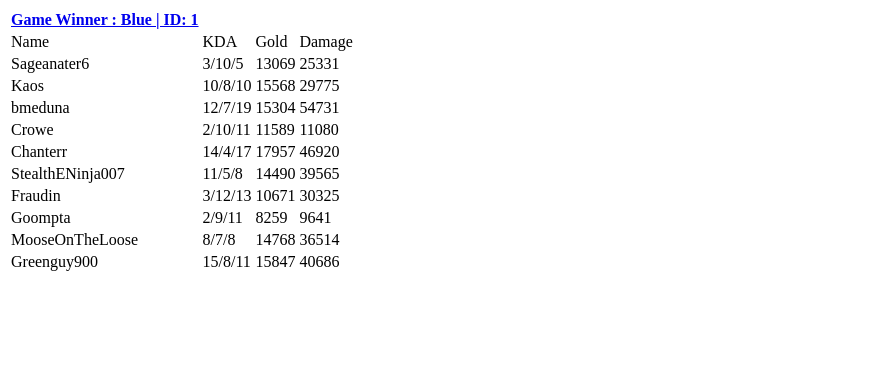
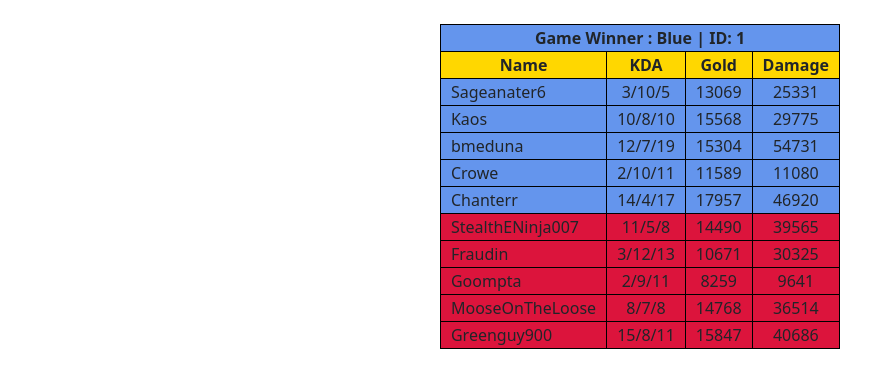
Before and after one commit to jnaumannndsu/LoLClubWebsite, a Django app: page /statsviewer/stats_home/game/1 in a window 1280 px wide. Shown: the top 388 px of the page, without its empty margins (0-892 px from the left). Run offline with Django 5.2, Linux system fonts and the light colour scheme; data comes from the database, SQL or seed files in the repository.

Commit message:
gamedetail update

```diff
--- a/statsviewer/templates/statsviewer/game_detail.html
+++ b/statsviewer/templates/statsviewer/game_detail.html
@@ -1,18 +1,20 @@
-
+{% extends "stats_generic.html" %}
+{% block content %}
 <table>
     <tr>
-        <th><a class="nav-link" href="{{ list.0.get_absolute_url }}"> Game Winner : {{list.0}} </a></th>
+        <th class="free center {% if list.0.winner == True %} blue_team {% else %} red_team {% endif %}" colspan="4"><a class="nav-link" href="{{ list.0.get_absolute_url }}"> Game Winner : {{list.0}} </a></th>
     </tr>
-        <tr><td>Name</td><td>KDA</td><td>Gold</td><td>Damage</td></tr>
-        <tr><td>{{list.1.player}}</td><td>{{list.1.kills}}/{{list.1.deaths}}/{{list.1.assists}}</td><td>{{list.1.gold}}</td><td>{{list.1.damage}}</td></tr>
-        <tr><td>{{list.2.player}}</td><td>{{list.2.kills}}/{{list.2.deaths}}/{{list.2.assists}}</td><td>{{list.2.gold}}</td><td>{{list.2.damage}}</td></tr>
-        <tr><td>{{list.3.player}}</td><td>{{list.3.kills}}/{{list.3.deaths}}/{{list.3.assists}}</td><td>{{list.3.gold}}</td><td>{{list.3.damage}}</td></tr>
-        <tr><td>{{list.4.player}}</td><td>{{list.4.kills}}/{{list.4.deaths}}/{{list.4.assists}}</td><td>{{list.4.gold}}</td><td>{{list.4.damage}}</td></tr>
-        <tr><td>{{list.5.player}}</td><td>{{list.5.kills}}/{{list.5.deaths}}/{{list.5.assists}}</td><td>{{list.5.gold}}</td><td>{{list.5.damage}}</td></tr>
-        <tr><td>{{list.6.player}}</td><td>{{list.6.kills}}/{{list.6.deaths}}/{{list.6.assists}}</td><td>{{list.6.gold}}</td><td>{{list.6.damage}}</td></tr>
-        <tr><td>{{list.7.player}}</td><td>{{list.7.kills}}/{{list.7.deaths}}/{{list.7.assists}}</td><td>{{list.7.gold}}</td><td>{{list.7.damage}}</td></tr>
-        <tr><td>{{list.8.player}}</td><td>{{list.8.kills}}/{{list.8.deaths}}/{{list.8.assists}}</td><td>{{list.8.gold}}</td><td>{{list.8.damage}}</td></tr>
-        <tr><td>{{list.9.player}}</td><td>{{list.9.kills}}/{{list.9.deaths}}/{{list.9.assists}}</td><td>{{list.9.gold}}</td><td>{{list.9.damage}}</td></tr>
-        <tr><td>{{list.10.player}}</td><td>{{list.10.kills}}/{{list.10.deaths}}/{{list.10.assists}}</td><td>{{list.10.gold}}</td><td>{{list.10.damage}}</td></tr>
-    <tr><td></br></td></tr>
+        <tr class="center" style="background-color: gold;"><th>Name</th><th>KDA</th><th>Gold</th><th>Damage</th></tr>
+        <tr class="blue_team"><td>{{list.1.player}}</td><td class="center">{{list.1.kills}}/{{list.1.deaths}}/{{list.1.assists}}</td><td class="center">{{list.1.gold}}</td><td class="center">{{list.1.damage}}</td></tr>
+        <tr class="blue_team"><td>{{list.2.player}}</td><td class="center">{{list.2.kills}}/{{list.2.deaths}}/{{list.2.assists}}</td><td class="center">{{list.2.gold}}</td><td class="center">{{list.2.damage}}</td></tr>
+        <tr class="blue_team"><td>{{list.3.player}}</td><td class="center">{{list.3.kills}}/{{list.3.deaths}}/{{list.3.assists}}</td><td class="center">{{list.3.gold}}</td><td class="center">{{list.3.damage}}</td></tr>
+        <tr class="blue_team"><td>{{list.4.player}}</td><td class="center">{{list.4.kills}}/{{list.4.deaths}}/{{list.4.assists}}</td><td class="center">{{list.4.gold}}</td><td class="center">{{list.4.damage}}</td></tr>
+        <tr class="blue_team"><td>{{list.5.player}}</td><td class="center">{{list.5.kills}}/{{list.5.deaths}}/{{list.5.assists}}</td><td class="center">{{list.5.gold}}</td><td class="center">{{list.5.damage}}</td></tr>
+        <tr class="red_team"><td>{{list.6.player}}</td><td class="center">{{list.6.kills}}/{{list.6.deaths}}/{{list.6.assists}}</td><td class="center">{{list.6.gold}}</td><td class="center">{{list.6.damage}}</td></tr>
+        <tr class="red_team"><td>{{list.7.player}}</td><td class="center">{{list.7.kills}}/{{list.7.deaths}}/{{list.7.assists}}</td><td class="center">{{list.7.gold}}</td><td class="center">{{list.7.damage}}</td></tr>
+        <tr class="red_team"><td>{{list.8.player}}</td><td class="center">{{list.8.kills}}/{{list.8.deaths}}/{{list.8.assists}}</td><td class="center">{{list.8.gold}}</td><td class="center">{{list.8.damage}}</td></tr>
+        <tr class="red_team"><td>{{list.9.player}}</td><td class="center">{{list.9.kills}}/{{list.9.deaths}}/{{list.9.assists}}</td><td class="center">{{list.9.gold}}</td><td class="center">{{list.9.damage}}</td></tr>
+        <tr class="red_team"><td>{{list.10.player}}</td><td class="center">{{list.10.kills}}/{{list.10.deaths}}/{{list.10.assists}}</td><td class="center">{{list.10.gold}}</td><td class="center">{{list.10.damage}}</td></tr>
+    </br>
     </table>
+{% endblock %}
```
